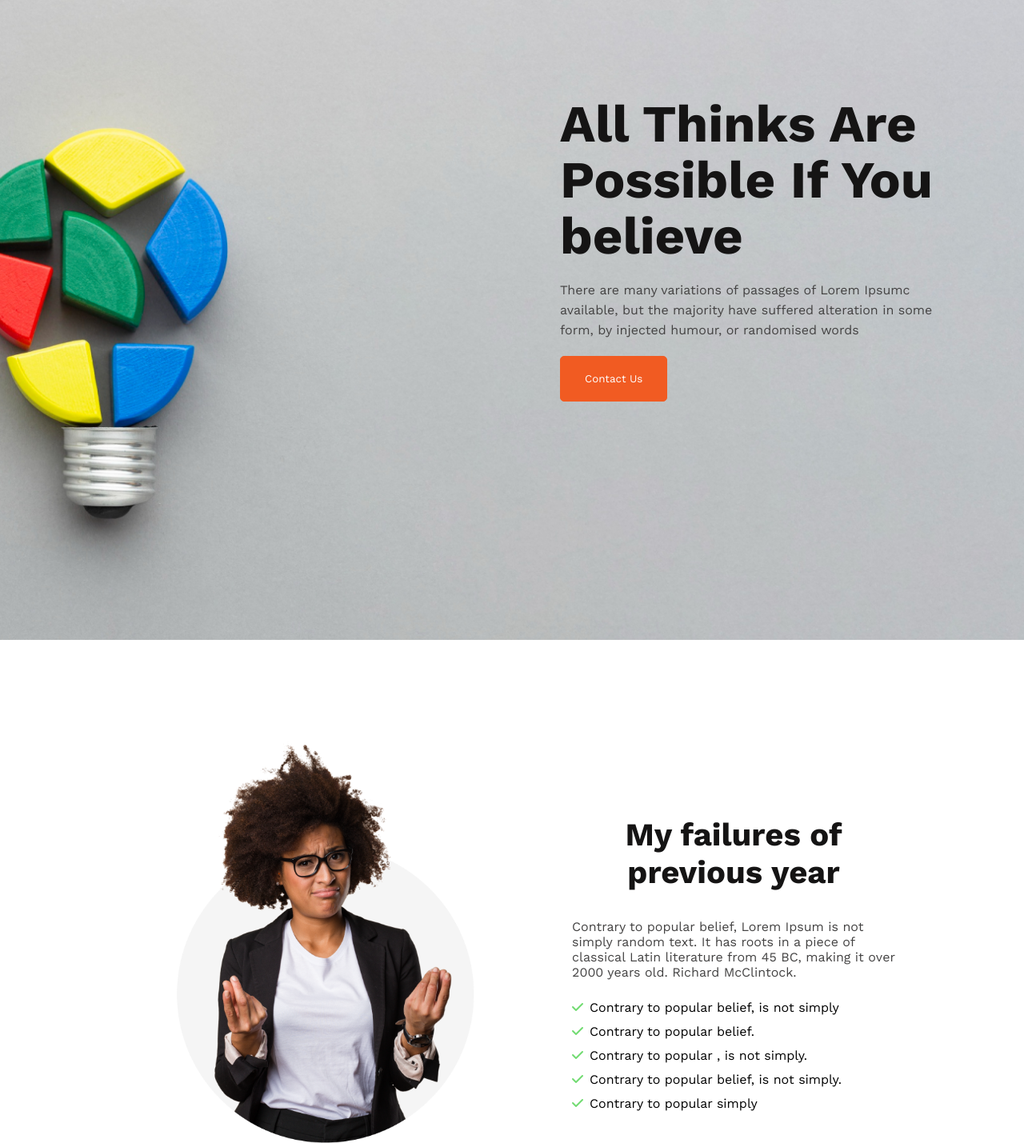
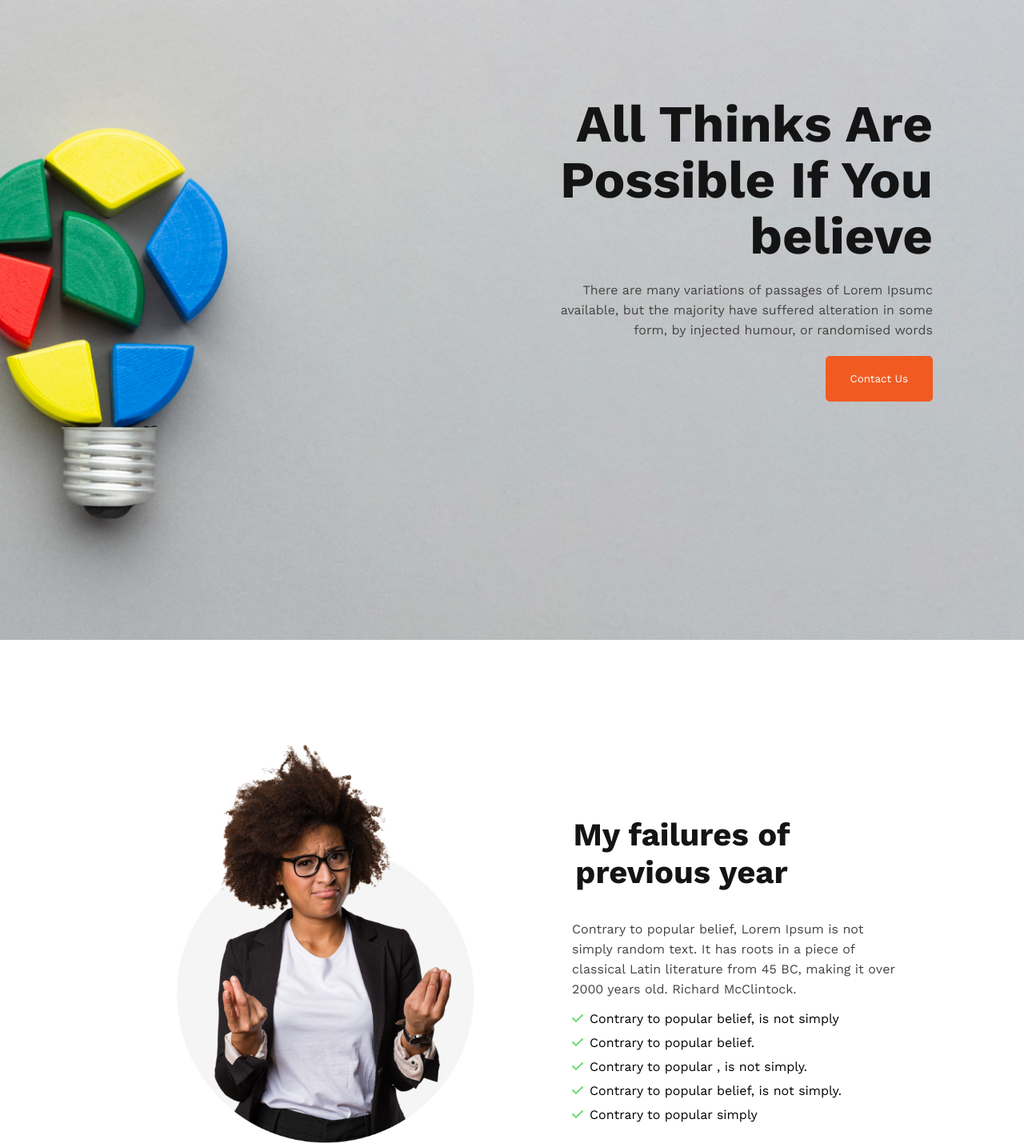
Before and after one commit to somaiya484/assignment-1, a plain HTML site: page index.html in a window 1280 px wide. Shown: the top 1429 px of the page at 80% size. Drawn offline with nearby package versions, Linux system fonts and the light colour scheme.

Commit message:
style added

```diff
--- a/style.css
+++ b/style.css
@@ -13,7 +13,7 @@ header{
     height:100vh;
 }
 .banner-section{
-    text-align: left;
+    text-align: right;
     position:absolute;
     margin-left: 700px;
     margin-top: 120px;
@@ -58,13 +58,15 @@ header{
 .about-me-title h2{
     font-size: 40px;
     color: #151414;
-    margin-bottom: 20px;
+    margin-bottom: 5px;
     margin-top: 100px;
+    margin-left: -130px;
 }
 .about-me-title p{
     font-size:16px ;
     color:  #444343;
-    margin-bottom: 20px ;
+    margin-bottom: 10px ;
+    line-height: 25px;
     font-weight: 400;
 }
 .about-me-title ul {
```
